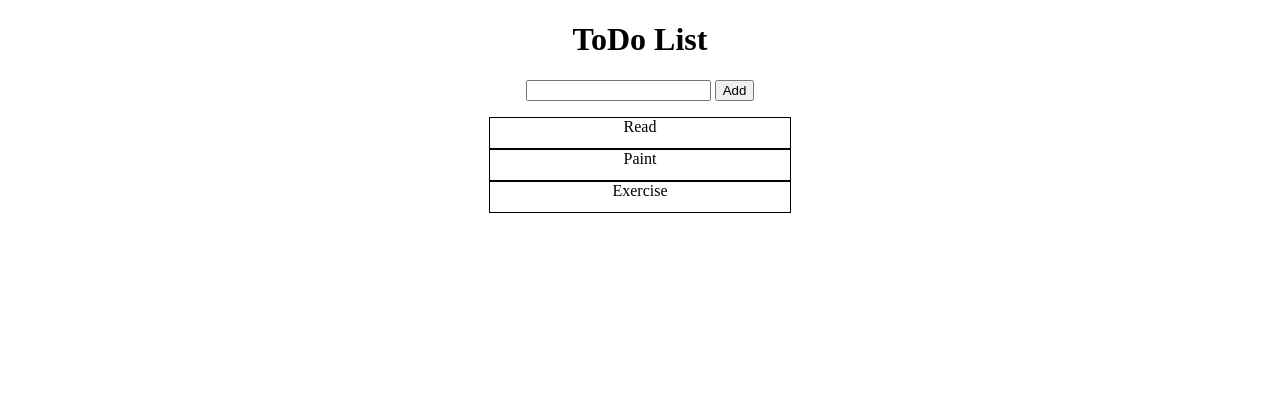
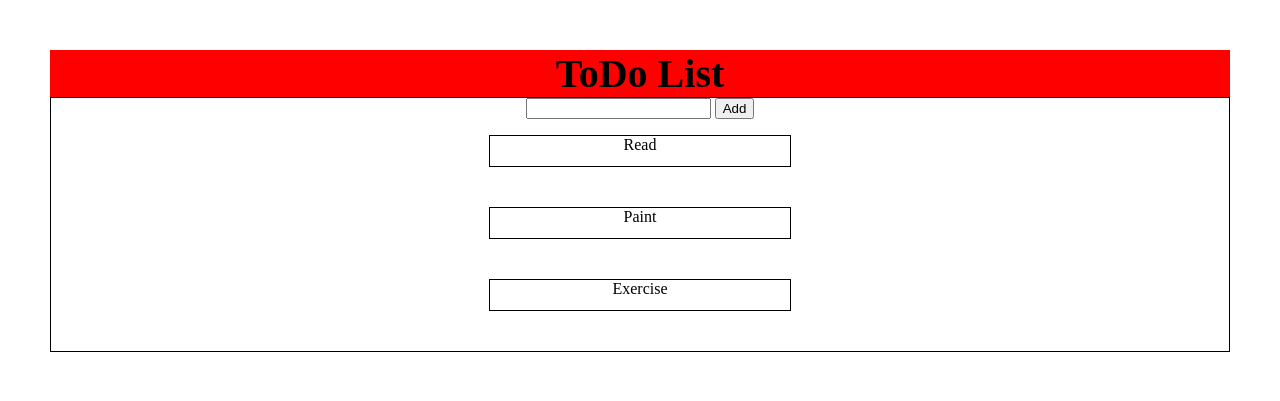
Before and after one commit to Jonathan-Challenger/Web-Dev, a PHP site: page /todo.html in a window 1280 px wide. Shown: the top 401 px of the page. Run offline with PHP 8.4, Linux system fonts and the light colour scheme.

Commit message:
updating html and css

```diff
--- a/SmallerProjects/ToDoApp/todo.css
+++ b/SmallerProjects/ToDoApp/todo.css
@@ -1,13 +1,24 @@
-h1 {
-    text-align: center;
+body {
+    margin: 0;
+    padding: 50px;
 }
 
+div#header {
+    font-size: 20px;
+    text-align: center;
+    background-color: red;
+}
+
+div#header h1 {
+    margin: 0;
+}
 
 .list-element {
     border: 1px solid black;
     width: 300px;
     text-align: center;
     height: 30px;
+    margin-bottom: 40px;
 }
 
 div#border {
@@ -17,4 +28,6 @@ div#border {
     justify-content: center;
     align-items: center;
     margin: auto;
+    border: 1px solid black;
+
 }
--- a/SmallerProjects/ToDoApp/todo.html
+++ b/SmallerProjects/ToDoApp/todo.html
@@ -8,8 +8,9 @@
     <link rel="stylesheet" href="todo.css">
 </head>
 <body>
-    <h1>ToDo List</h1>
-
+    <div id="header">
+        <h1>ToDo List</h1>
+    </div>
     <div id="border">
         <div id="form-div">
             <input type="text" id="input-form">
```
